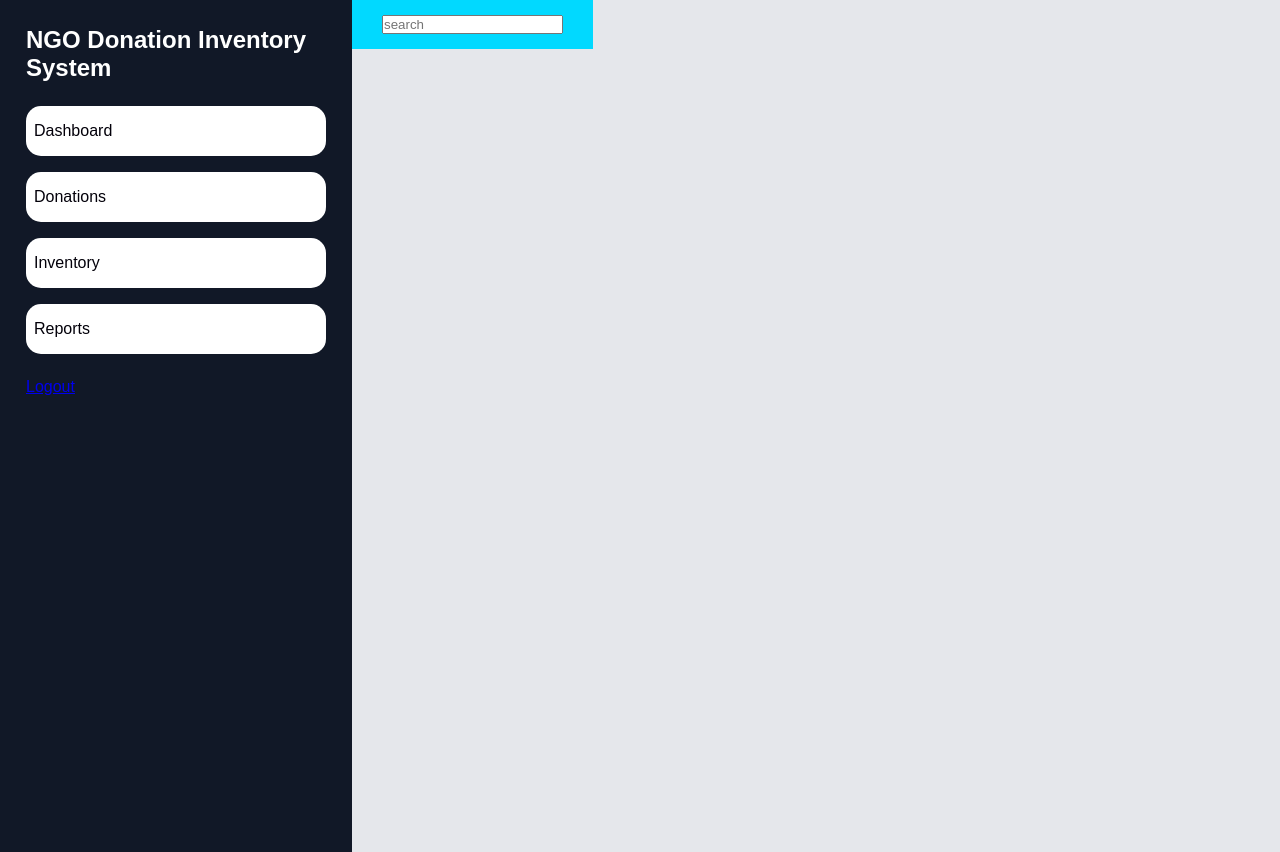
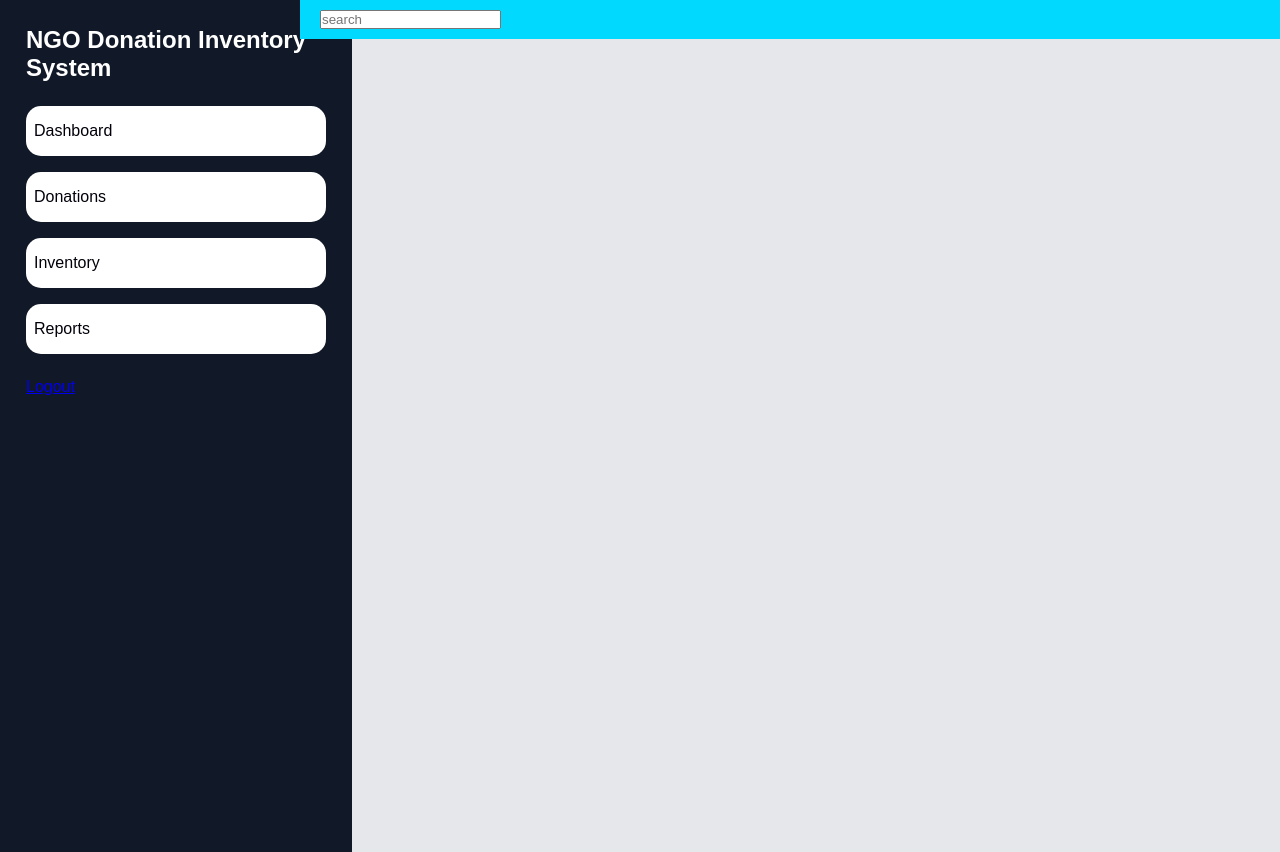
Before and after one commit to ieloge/minor-project-, a website: page src/index.html in a window 1280 px wide. Drawn offline with Linux system fonts and the light colour scheme.

Commit message:
new navbar
ll

```diff
--- a/src/css/styles.css
+++ b/src/css/styles.css
@@ -69,15 +69,23 @@ nav {
     grid-column: inherit;
 }
 
-#interface{
+.nav{
     width: calc(100%-300px);
 }
 
-#interface .nav{
+.nav{
 display: flex;
+width: 100%;
 align-items: center;
 justify-content: space-between;
 background: #01d9ff;
-padding: 15px 30px;
-border-bottom: #6366f1 ;
+    padding: 10px 20px;
+    position: fixed;
+    top: 0;
+    left: 300px;
 }
+
+#nav .n1{
+    display: flex;
+    align-items: center;
+}
--- a/src/index.html
+++ b/src/index.html
@@ -26,17 +26,16 @@
         </div>
     </section>
 
-    <section id="interface">
+
         <div class="nav">
             <div class="n1">
                 <div class="search">
                     <input type="text" placeholder="search">
                 </div>
             </div>
-
         </div>
 
-    </section>
+
 
 
 
```
